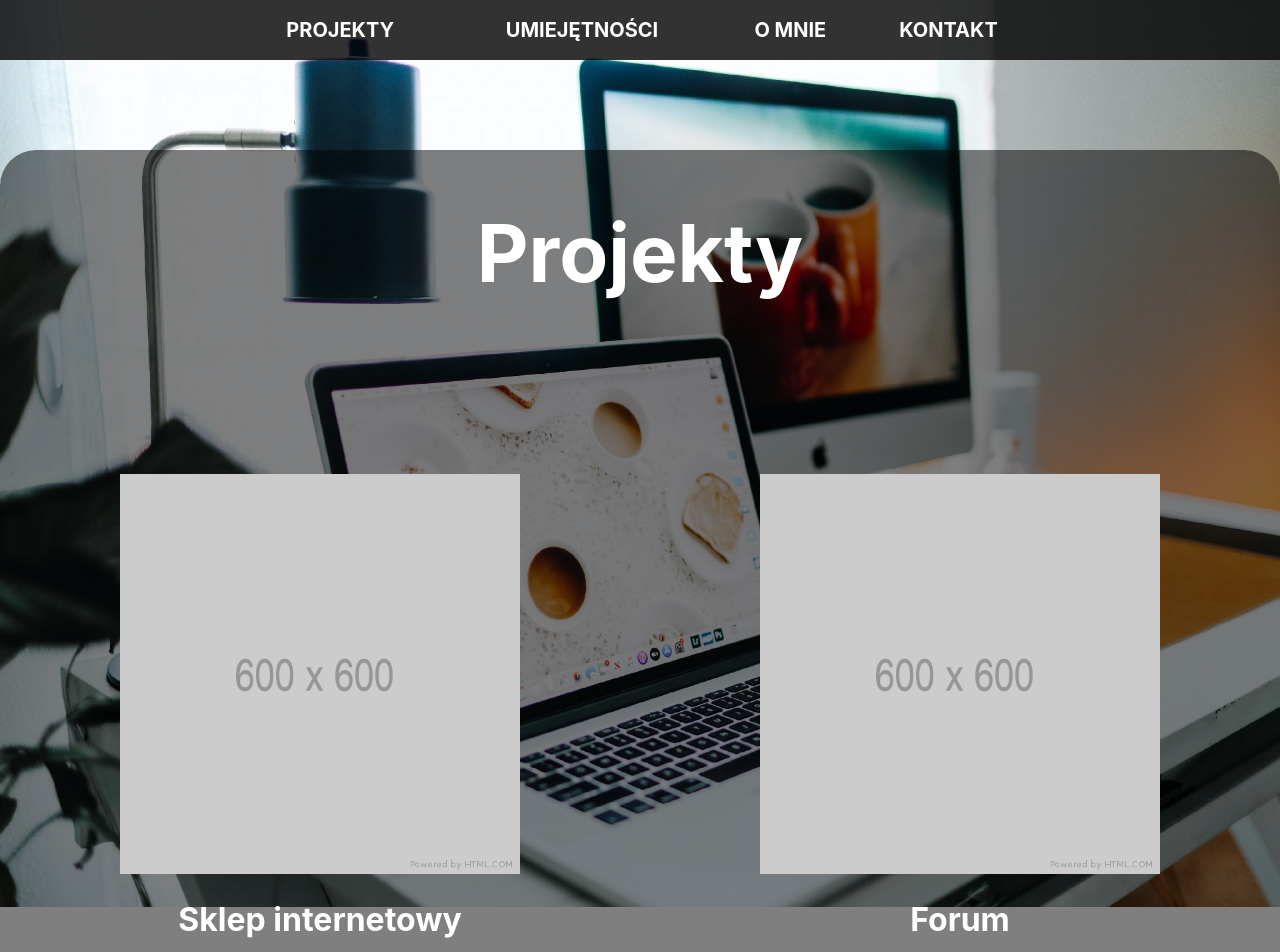
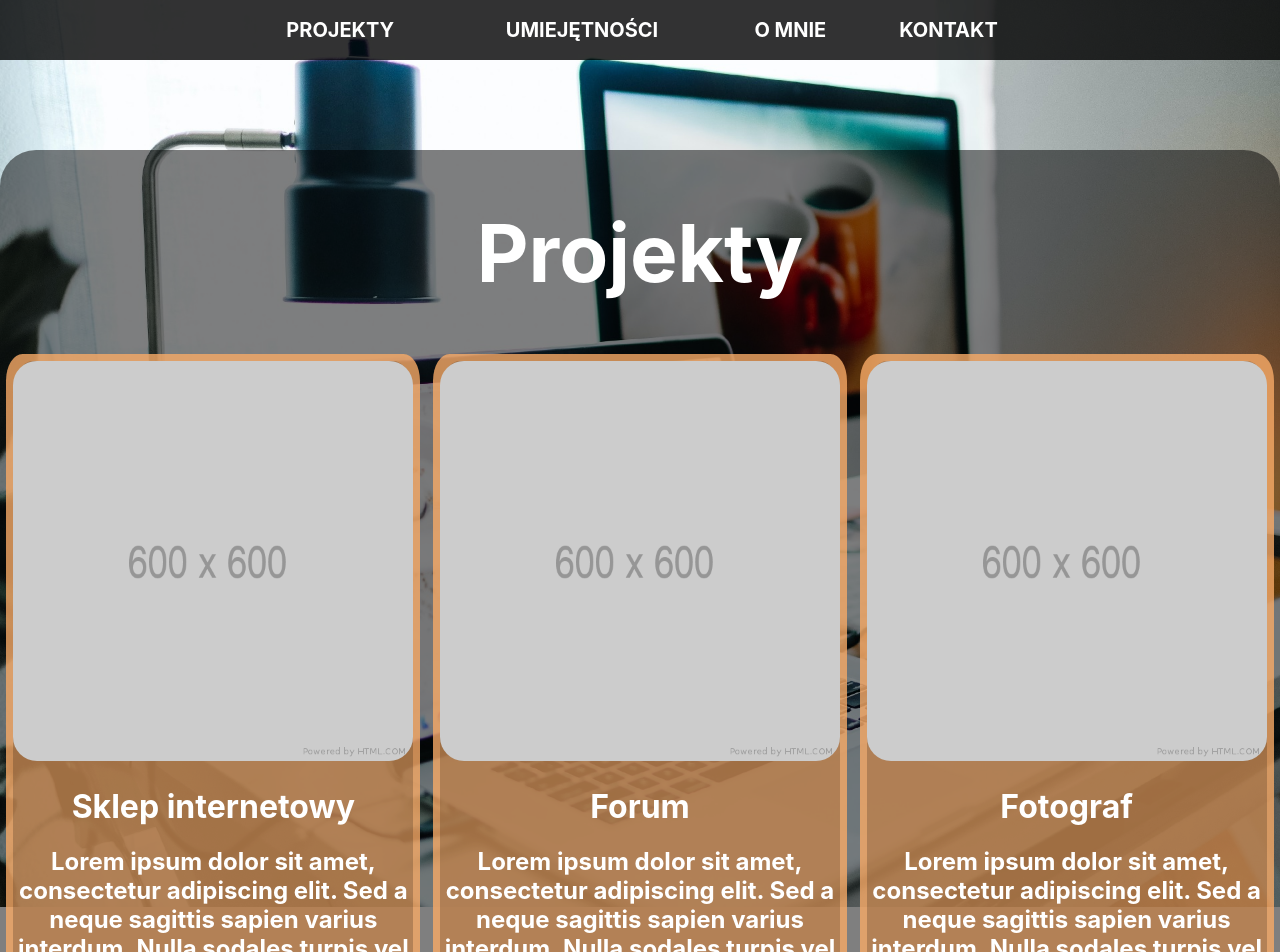
Before and after one commit to RudnickiPawel/p_rudnicki_portfolio, a React (Create React App) app: page / in a window 1280 px wide. Shown: the top 952 px of the page. Built offline with nearby package versions, Linux system fonts and the light colour scheme.

Commit message:
projects front styling done

```diff
--- a/src/components/Section/ProjectCard/ProjectCard.js
+++ b/src/components/Section/ProjectCard/ProjectCard.js
@@ -1,14 +1,18 @@
 import '../../../styles/main.css';
 import placeholder from '../../../assets/placeholder600.png';
-// import IMG from
 
 const ProjectCard = (props) => {
   return (
-    <a href={props.url} className='ProjectCard'>
-      <img src={placeholder} alt="placeholder" />
-      <h1>{props.title}</h1>
-      <h2>{props.content}</h2>
-    </a>
+    <div className='ProjectCard'>
+      <div className='ProjectCard__side ProjectCard__front'>
+        <img src={placeholder} alt="placeholder" />
+        <h1>{props.title}</h1>
+        <h2>{props.content}</h2>
+      </div>
+      <a href={props.url} className='ProjectCard__side ProjectCard__back'>
+        <p>This is back</p>
+      </a>
+    </div>
   );
 };
 
--- a/src/components/Section/ProjectCard/_ProjectCard.sass
+++ b/src/components/Section/ProjectCard/_ProjectCard.sass
@@ -1,20 +1,36 @@
 .ProjectCard
-  max-width: 400px
-  margin: 90px 0px
-  padding: 30px
-  color: inherit
-  text-decoration: none
-  text-align: left
-  &:hover
-    background-color: rgba(0, 0, 0, 0.5)
-    background: linear-gradient(60deg,#ff7a18,#9E6F49 40%,#fff 65%)
-    box-shadow: rgba(0, 0, 37, 0.15) 0px 2px 4px 0px, rgba(248, 170, 103, 0.52) 0px 2px 15px 0px
-    // h1
-    //   color: #f8aa67
-  h1
-    text-align: center
-  // h2
-    // margin: 0 30px
+  position: relative
+  width: 400px
+  height: 650px
+  padding: 7px
+  // background-color: rgba(248, 170, 103, 0.1)
+  // border-radius: 6%
+  // box-shadow: rgba(100, 100, 111, 0.2) 0px 7px 29px 0px
+  background-color: rgba(248, 170, 103, 0.8)
+  border-radius: 4%
+  &__side
+    background-color: rgba(0,0,0,0.2)
+    border-radius: 5%
+  &__front
+  &__back
+    display: none
+  // max-width: 400px
+  // margin: 90px 0px
+  // padding: 30px
+  // color: inherit
+  // text-decoration: none
+  // text-align: left
+  // &:hover
+  //   // background-color: rgba(0, 0, 0, 0.5)
+  //   // background: linear-gradient(60deg,#ff7a18,#9E6F49 40%,#fff 65%)
+  //   // box-shadow: rgba(0, 0, 37, 0.15) 0px 2px 4px 0px, rgba(248, 170, 103, 0.52) 0px 2px 15px 0px
+  //   // h1
+  //   //   color: #f8aa67
+  // h1
+  //   text-align: center
+  // // h2
+  //   // margin: 0 30px
 
   img
     width: 100%
+    border-radius: 6%
--- a/src/components/Section/_Section.sass
+++ b/src/components/Section/_Section.sass
@@ -6,6 +6,7 @@
   // border: 1px solid rgba(0,0,0,.125)
   border-radius: 2.25rem
   &--Card
+    padding-bottom: 90px
     background-color: rgba(0, 0, 0, 0.5)
     // background-color: #fff
     // background-clip: border-box
@@ -14,8 +15,8 @@
     // border-color: #6c757d
     justify-content: space-around
     flex-wrap: wrap
-    max-width: 1440px
-    margin: 90px auto
+    max-width: 1600px
+    margin: 90px auto 0
   &__title
     width: 100%
     font-size: 80px
--- a/src/styles/main.css
+++ b/src/styles/main.css
@@ -156,13 +156,14 @@ code {
 }
 
 .Section--Card {
+  padding-bottom: 90px;
   background-color: rgba(0, 0, 0, 0.5);
   -ms-flex-pack: distribute;
       justify-content: space-around;
   -ms-flex-wrap: wrap;
       flex-wrap: wrap;
-  max-width: 1440px;
-  margin: 90px auto;
+  max-width: 1600px;
+  margin: 90px auto 0;
 }
 
 .Section__title {
@@ -171,25 +172,24 @@ code {
 }
 
 .ProjectCard {
-  max-width: 400px;
-  margin: 90px 0px;
-  padding: 30px;
-  color: inherit;
-  text-decoration: none;
-  text-align: left;
+  position: relative;
+  width: 400px;
+  height: 650px;
+  padding: 7px;
+  background-color: rgba(248, 170, 103, 0.8);
+  border-radius: 4%;
 }
 
-.ProjectCard:hover {
-  background-color: rgba(0, 0, 0, 0.5);
-  background: linear-gradient(60deg, #ff7a18, #9E6F49 40%, #fff 65%);
-  -webkit-box-shadow: rgba(0, 0, 37, 0.15) 0px 2px 4px 0px, rgba(248, 170, 103, 0.52) 0px 2px 15px 0px;
-          box-shadow: rgba(0, 0, 37, 0.15) 0px 2px 4px 0px, rgba(248, 170, 103, 0.52) 0px 2px 15px 0px;
+.ProjectCard__side {
+  background-color: rgba(0, 0, 0, 0.2);
+  border-radius: 5%;
 }
 
-.ProjectCard h1 {
-  text-align: center;
+.ProjectCard__back {
+  display: none;
 }
 
 .ProjectCard img {
   width: 100%;
+  border-radius: 6%;
 }
```
